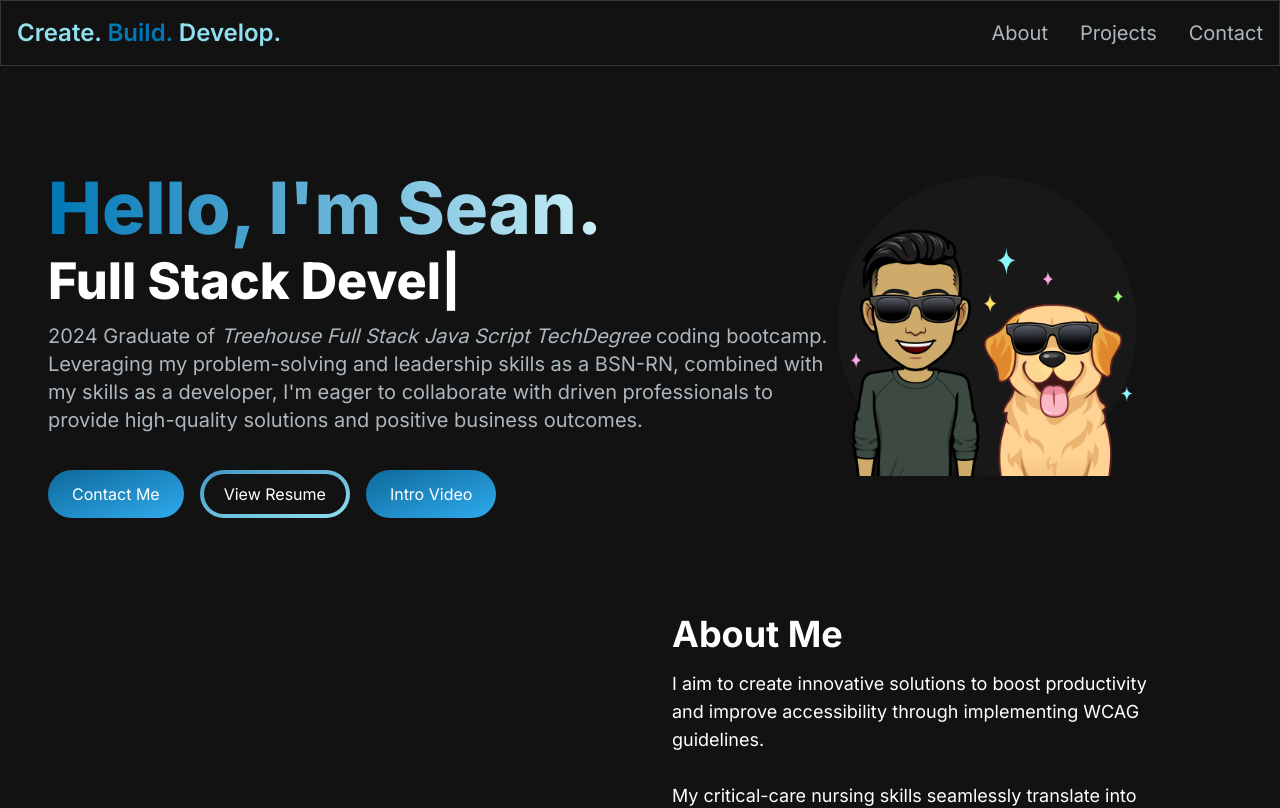
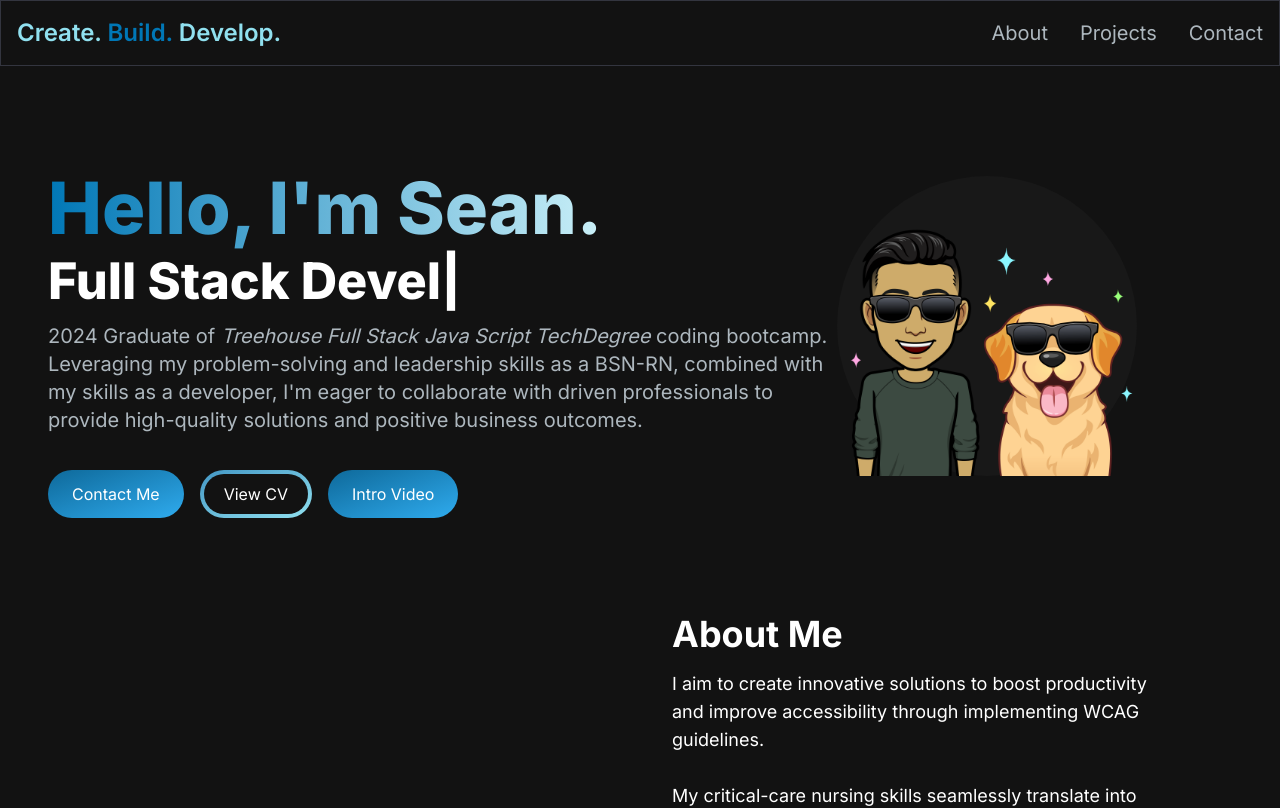
Before and after one commit to crooks-s/portfolio-next, a Next.js app: page / in a window 1280 px wide. Shown: the top 808 px of the page. Built offline with nearby package versions, Linux system fonts and the light colour scheme.

Commit message:
change resume to CV

```diff
--- a/src/app/components/HeroSection.jsx
+++ b/src/app/components/HeroSection.jsx
@@ -83,7 +83,7 @@ const HeroSection = () => {
               className="px-1 mr-4 inline-block py-1 w-full sm:w-fit rounded-full bg-gradient-to-br from-[#4397c5] to-[#90E0EF] hover:bg-slate-800 text-white mt-3"
             >
               <span className="block bg-[#121212] hover:bg-slate-800 rounded-full px-5 py-2">
-                View Resume
+                View CV
               </span>
             </Link>
             <Link
```
